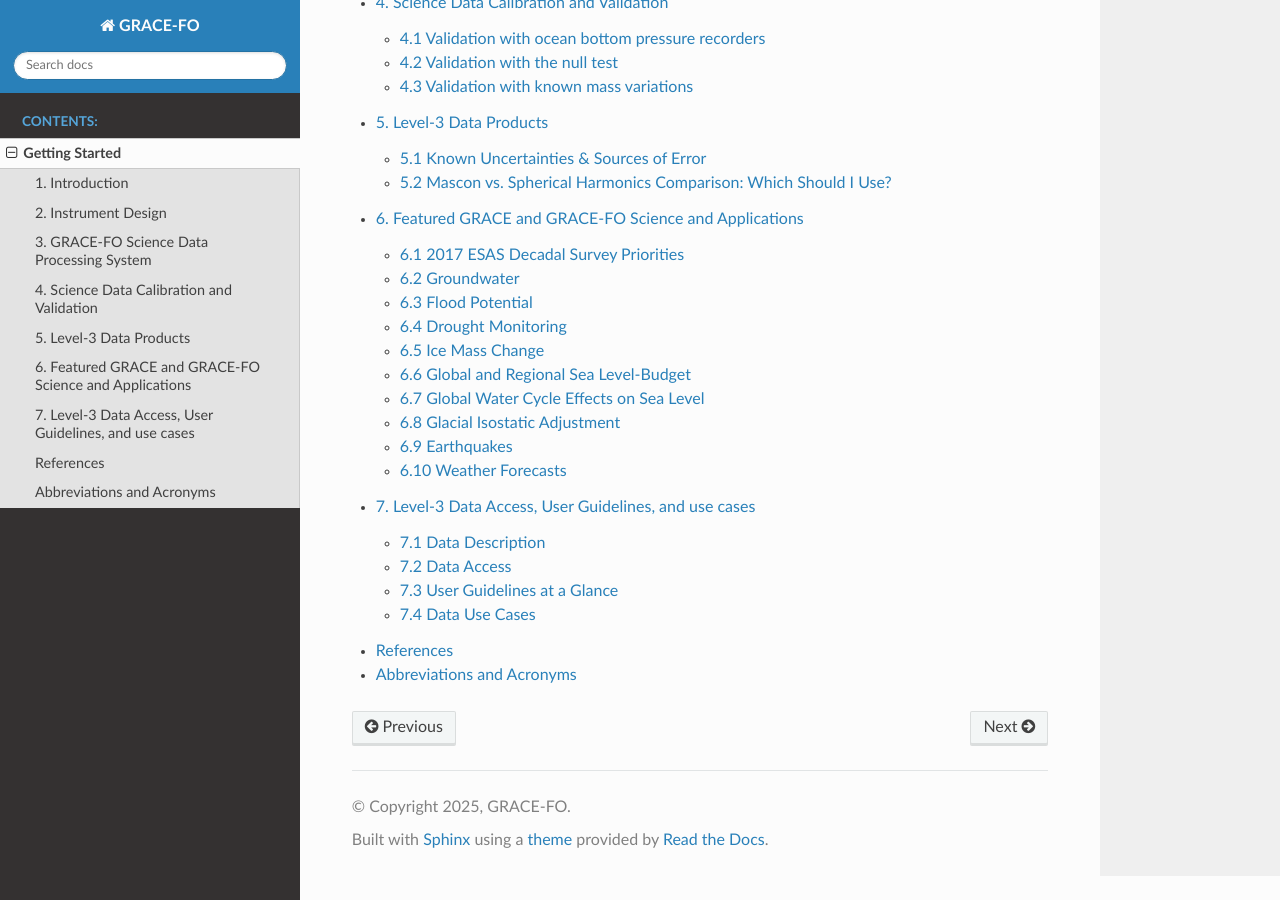
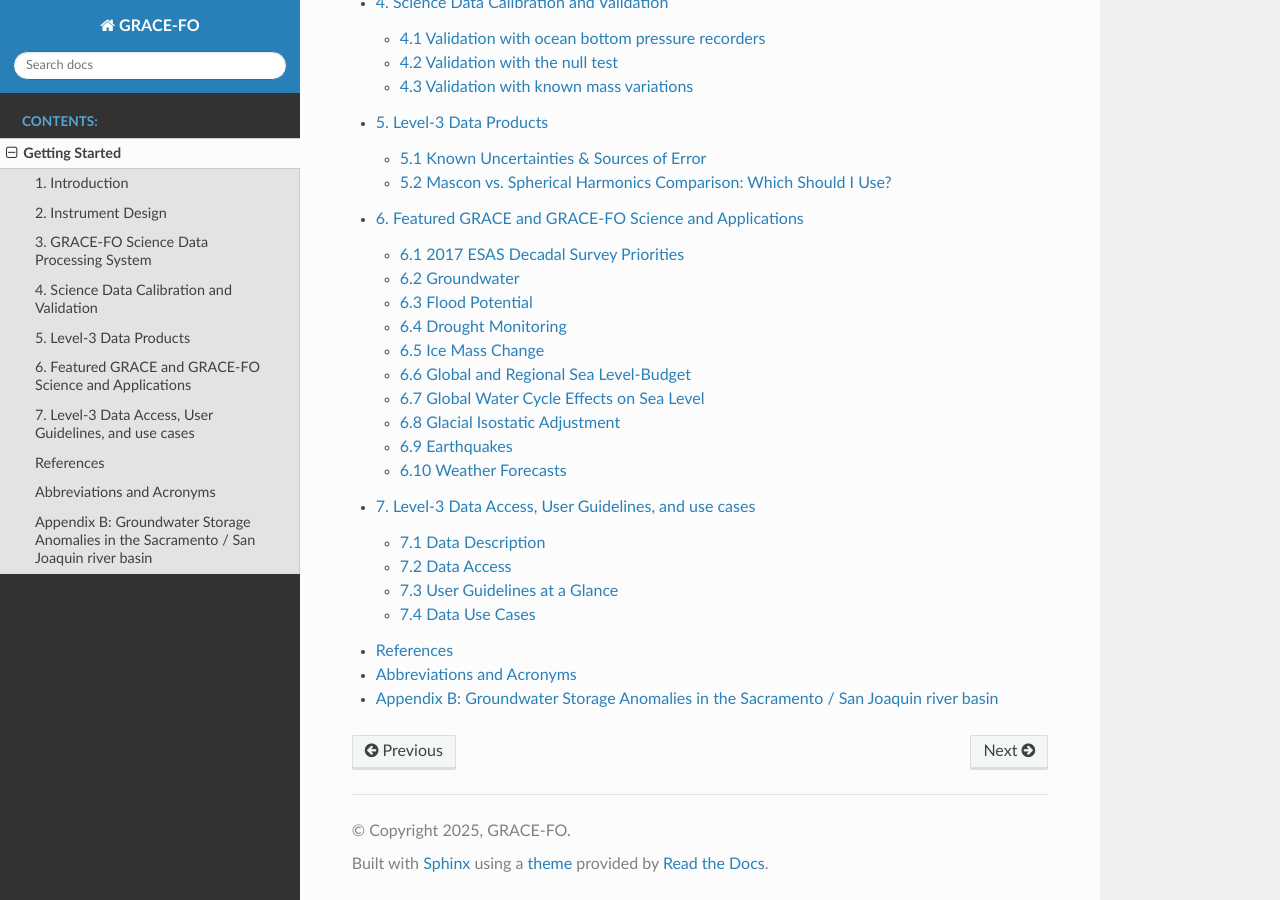
Before and after one commit to msikka09/GRACE-FO_L3_Handbook, a Sphinx documentation site: the page built from source/content.rst, in a window 1280 px wide and 900 px high, scrolled down 577 px. Built offline with Sphinx 7.4.7 and the Read the Docs theme 3.1.0, drawn with Linux system fonts in a browser that asks for light colours; some of the changed lines change nothing that is shown.

Commit message:
inserted appendix 2

```diff
--- a/source/content.rst
+++ b/source/content.rst
@@ -16,3 +16,4 @@
    content/user_guidelines.rst
    content/references.rst
    content/abbreviations.rst
+   content/appendix_b.rst
--- /dev/null
+++ b/source/content/appendix_b.rst
@@ -0,0 +1,118 @@
+############################################################################################
+Appendix B: Groundwater Storage Anomalies in the Sacramento / San Joaquin river basin
+############################################################################################
+
+Step 1
+#. a)	Download Level-3 gridded Coastal Resolution Improvement (CRI) filtered Mascon Terrestrial Water Storage anomalies data from GRACE Tellus (please see Water Storage Anomalies in the Colorado River Basin use case in Appendix A for details)
+#. b)	Download the boundary of the Sacramento / San Joaquin basin from Interactive Database of the World’s River Basins at http://riverbasins.wateractionhub.org/ (Figure 2A).
+
+.. figure:: ../figures/fig2a_sacrament_basin.png
+    :align: center
+    :alt: alternate text
+    :figclass: align-center
+
+Figure 2A. The Sacramento / San Joaquin basin from Interactive Database of the World’s River Basins is highlighted in red and can be downloaded as a shapefile on the lower left part of the screen.
+
+#. c)	Download Soil moisture from Global Land Data Assimilation System (GLDAS) at https://disc.sci.gsfc.nasa.gov/datasets?keywords=GLDAS. This example uses data from the NOAH monthly 0.125 degree resolution product (NLDAS_NOAH0125_M.002) (Figure 2B).
+
+.. figure:: ../figures/fig2b_gldas_soil_moisture.png
+    :align: center
+    :alt: alternate text
+    :figclass: align-center
+
+Figure 2B. The Soil moisture from Global Land Data Assimilation System (GLDAS) is highlighted in red and can be subset and downloaded in multiple raster formats.
+
+#. d)	Download snow water equivalent (SWE) data from SNODAS website at https://nsidc.org/data/g02158 (Figure 2C).
+
+.. figure:: ../figures/fig2c_snowdas_data.png
+    :align: center
+    :alt: alternate text
+    :figclass: align-center
+
+Figure 2C. The place to download Snow Water Equivalent from the SNOw Data Assimilation System (SNODAS) is highlighted in red and can be subset and downloaded in multiple raster formats.
+
+#. e)	Download all of the monthly reservoir level data for the time period of interest (2004 – 2015) from California Data Exchange Center (CDEC) at https://cdec.water.ca.gov (Figure 2D).
+#. f)	Subset the stations with latitude and longitude coordinates that fall into the study area boundary.
+
+.. figure:: ../figures/fig2d_ca_dataexchange_center.png
+    :align: center
+    :alt: alternate text
+    :figclass: align-center
+
+Figure 2D. The California Data Exchange Center (CDEC) hosts the Reservoir level data used for this use case.
+
+Step 2
+
+#. g)	Convert tabular reservoir storage anomaly data to raster data and conduct the unit conversions.
+   #. i.	Convert the tabular data to point data using the latitude and longitude information from each reservoir measurement station.
+   #. ii.	Create a raster from each reservoir station point. The spatial resolution of the resulting raster pixels should equal the spatial resolution of the GRACE data (0.5 degrees).
+   #. iii.	We need to end up with all input data using the same units of measurement. In this example, we choose to use cm to match GRACE LWE thickness units.
+
+      - • First, convert acre-feet to km3 by multiplying each cell in the raster by 0.000001233.
+      - •	To account for the area of the pixel, (which is 0.5 degrees x 0.5 degrees = ~55.5km x 55.5km), divide each raster cell by (55.5km)2 = 3080.25 km2
+      - •	Multiply the raster by 100,000 to convert the height in kilometers to centimeters.
+
+#. h)	Conduct the unit conversions for soil moisture and snow water equivalent.
+   #. i.	For soil moisture, we need to convert the original units of [kg/m2] to [cm].
+
+      - •	1 [kg] of water at Standard Temperature and Pressure = 1 [liter] = 1000 [cm3].
+      - •	1 [m2] = 10,000 [cm2].
+      - •	Therefore, 1 [kg/m2] of water = 1 [mm] = 0.1 [cm].
+
+   #. ii.	For snow water equivalent, the original units are in millimeters. To convert to centimeters, multiply by 0.1:
+
+      - •	SWE  [cm] = SWE [mm] * 0.1 [cm/mm]
+
+
+#. i)	Subset the data that corresponds to the study area of the Sacramento / San Joaquin basin.
+#. j)	All of the ancillary data sets needed to derive groundwater estimates will have to be anomalies with the same baseline as the GRACE data. To do this, we compute the mean between Jan. 2004 and Dec. 2009 for all variables of interest. Then, subtract that baseline from all monthly observations.
+
+For simplicity, we use the original 2004-2009 baseline and subtract it from the ancillary data, keeping in mind that the selection of another baseline will also work.
+
+#. k)	Create a set of anomalies maps for an example time period (we use Sep. 2015) for the variables of interest: Soil Moisture, Snow Water Equivalent, Reservoir storage and GRACE Equivalent Water Thickness anomalies (Figure 2E):
+
+.. list-table::
+   :widths: 50 50
+   :align: center
+
+   * - .. image:: ../figures/fig2e_map_soil_moisture.png
+          :width: 300px
+     - .. image:: ../figures/fig2e_map_swe.png
+          :width: 300px
+   * - .. image:: ../figures/fig2e_map_storageanomaly.png
+          :width: 300px
+     - .. image:: ../figures/fig2e_maplwe.png
+          :width: 300px
+
+Figure 2E. Maps of the September 2015 anomalies for the variables of interest: Soil Moisture (top left), Snow Water Equivalent (top right), Reservoir storage (bottom left) and GRACE Equivalent Water Thickness anomalies (bottom right).
+
+#. l)	Aggregate the Soil Moisture and Snow Water Equivalent anomalies to match the more coarse 0.5 degree spatial resolution of the GRACE Mascon data.
+#. m)	Derive groundwater storage anomalies by subtracting Soil Moisture, Snow Water Equivalent, and reservoir storage anomalies from the GRACE Mascon Equivalent Water Thickness anomalies.
+#. n)	Create a time series of the input variables and of the final groundwater anomalies from 2004-2015 averaged over the Sacramento / San Joaquin basin (Figure 2F).
+
+.. figure:: ../figures/fig2e_soil_moisture.png
+    :align: center
+    :alt: alternate text
+    :figclass: align-center
+
+.. figure:: ../figures/fig2e_swe.png
+    :align: center
+    :alt: alternate text
+    :figclass: align-center
+
+.. figure:: ../figures/fig2e_storageanomaly.png
+    :align: center
+    :alt: alternate text
+    :figclass: align-center
+
+.. figure:: ../figures/fig2e_lwe.png
+    :align: center
+    :alt: alternate text
+    :figclass: align-center
+
+.. figure:: ../figures/fig2f_sacramento_basin_timeseries.png
+    :align: center
+    :alt: alternate text
+    :figclass: align-center
+
+Figure 2F. Mean time series from 2004 to 2016 averaged over the Sacramento / San Joaquin basin for: Soil Moisture (top), Snow Water Equivalent (second from top), Reservoir storage (third from top), GRACE Equivalent Water Thickness anomalies (fourth from top), and ground water anomalies (bottom).
```
